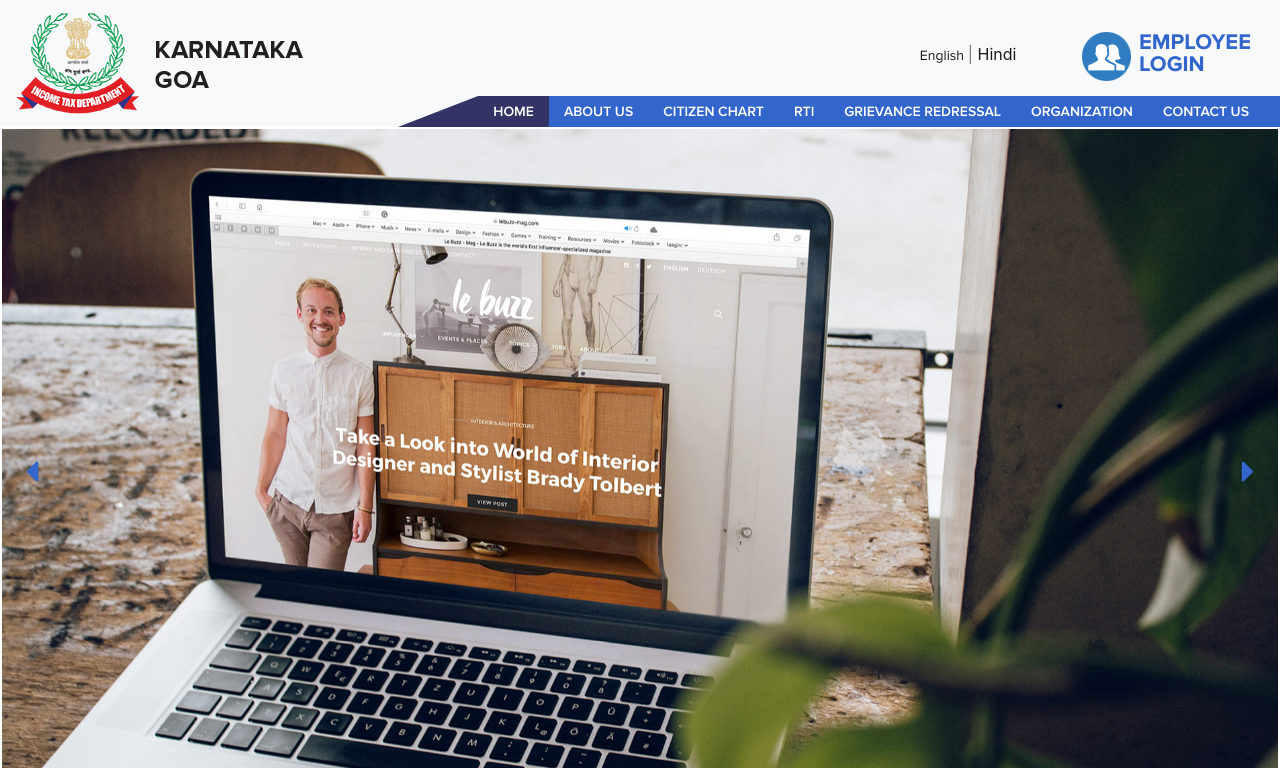
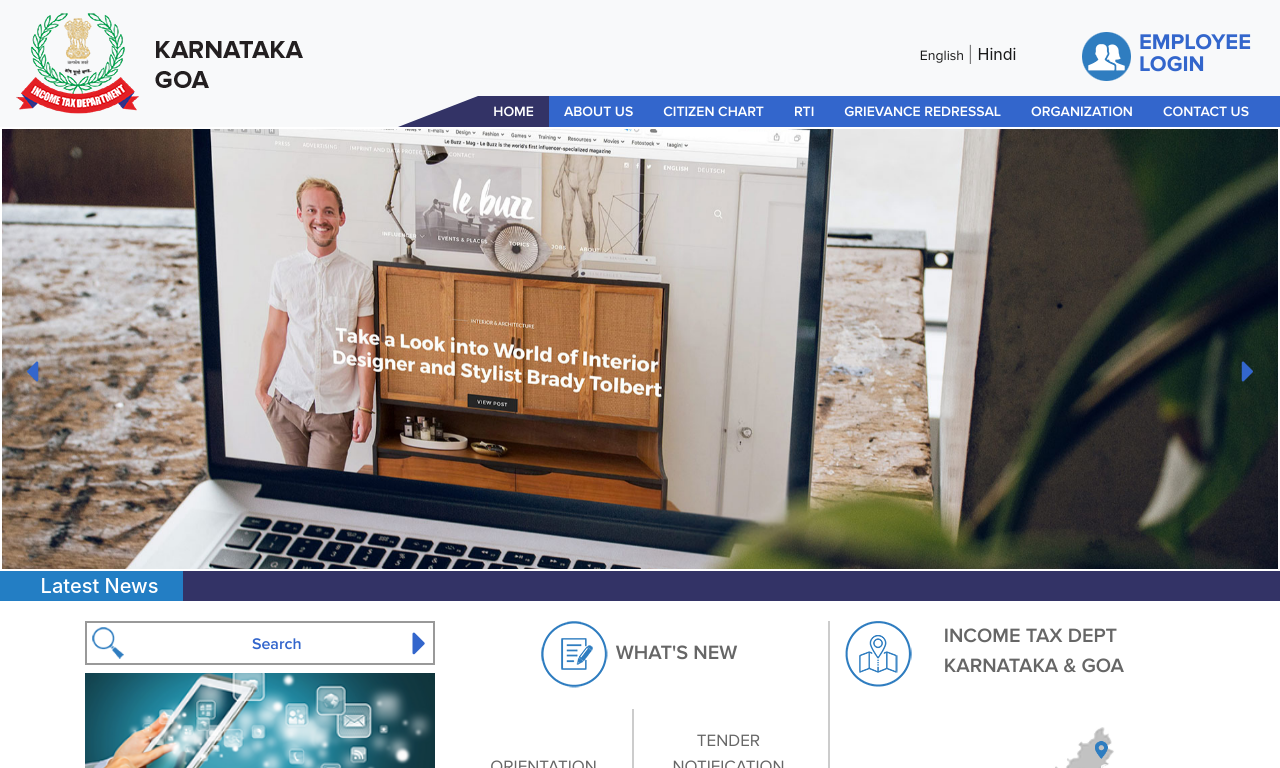
Before and after one commit to Maheshkani/kagoa, a plain HTML site: page index.html in a window 1280 px wide. Shown: the top 768 px of the page. Drawn offline with nearby package versions, Linux system fonts and the light colour scheme.

```diff
--- a/css/custom.css
+++ b/css/custom.css
@@ -26,7 +26,7 @@
 }
 
 .home-one-slider-otem .slider-content-area {
-    height: 80vh;
+    height: 55vh;
     position: relative;
 }
 
```
